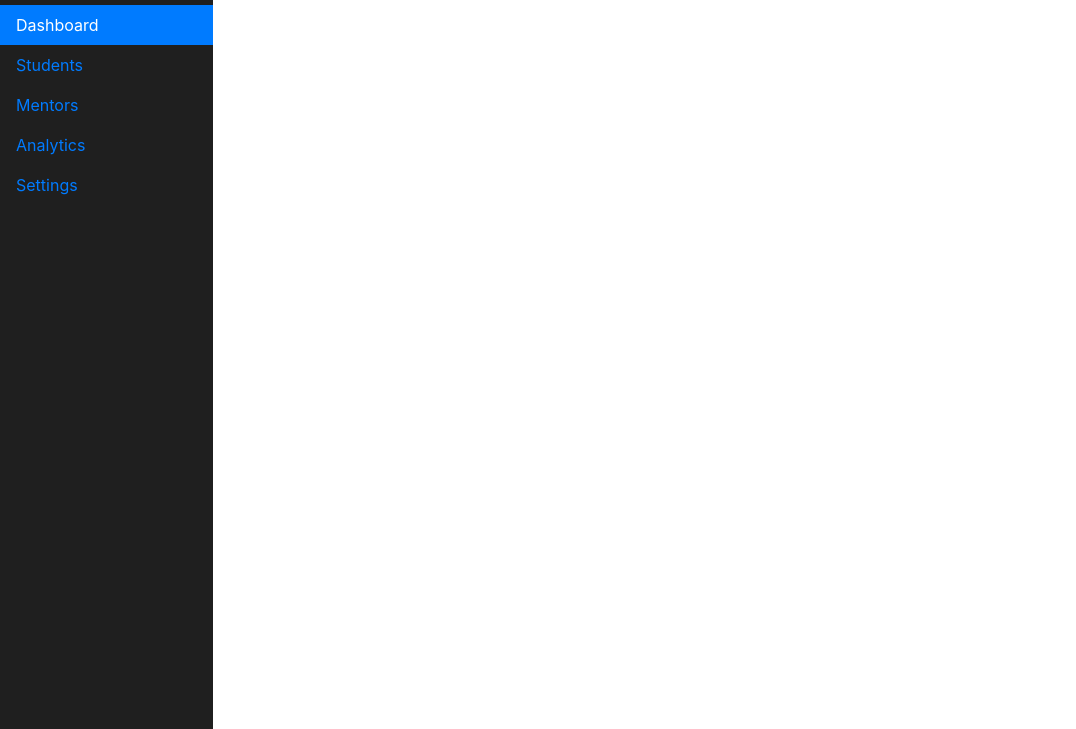
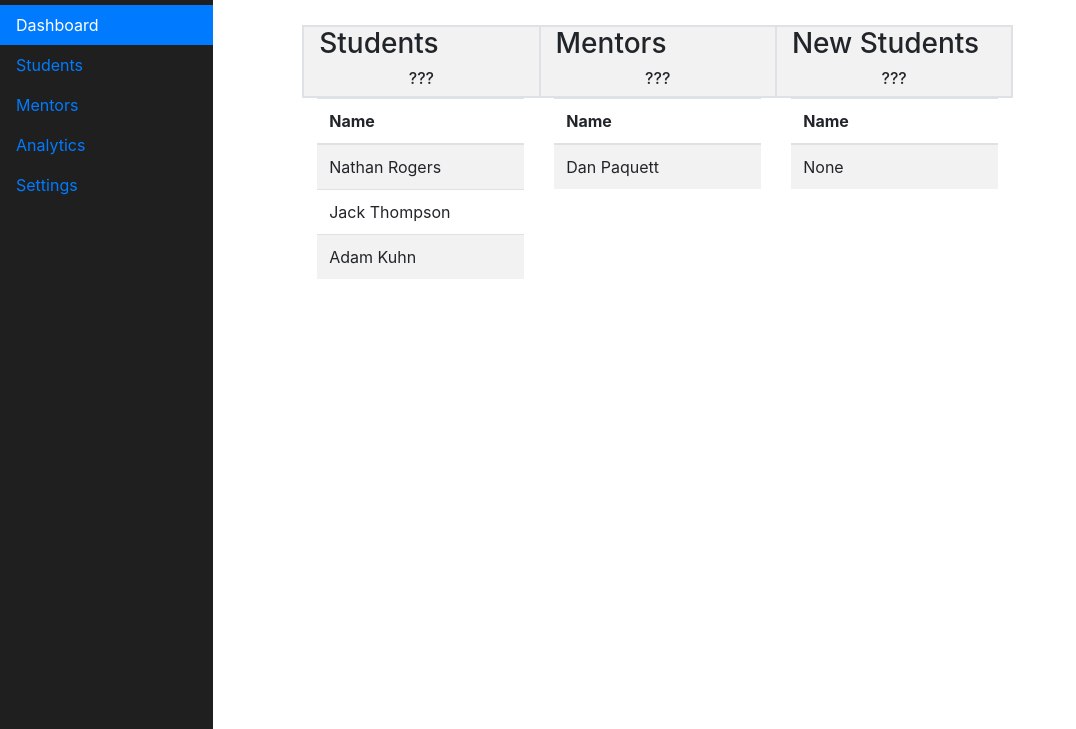
Before and after one commit to garyman12/attendance, a website: page Admin-dashboard/dashboard.html in a window 1280 px wide. Shown: the part 71-800 px from the top of the page, without its empty margins (0-1076 px from the left). Drawn offline with nearby package versions, Linux system fonts and the light colour scheme.

Commit message:
Added dashsboard

```diff
--- a/Admin-dashboard/dashboard.html
+++ b/Admin-dashboard/dashboard.html
@@ -34,7 +34,60 @@
         </nav>
 
         <main class="col-sm-9 offset-sm-3 col-md-10 offset-md-2 pt-3">
-          <h1>This Week</h1>
+            <h1>This Week</h1><br>
+            <div class='row'>
+                <div class='col-sm-1'></div>
+                <div class='col-sm-8'>
+                    <div class="row">
+                        <div class="col amt" style='border-width: 2px 1px 2px 2px; '>
+                            <h3>Students</h3>
+                            <h6 class='headcount'>???</h6>
+                        </div>
+                        <div class="col amt" style='border-width: 2px 1px 2px 1px; '>
+                            <h3>Mentors</h3>
+                            <h6 class='headcount'>???</h6>
+                        </div>
+                        <div class="col amt" style='border-width: 2px 2px 2px 1px; '>
+                            <h3>New Students</h3>
+                            <h6 class='headcount'>???</h6>
+                        </div>
+                    </div>
+                    <div class='row'>
+                        <div class='col'>
+                            <table class='table table-striped'>
+                                <thead>
+                                    <tr><th scope='col'>Name</th></tr>
+                                </thead>
+                                <tbody>
+                                    <tr><td scope='row'>Nathan Rogers</td></tr>
+                                    <tr><td scope='row'>Jack Thompson</td></tr>
+                                    <tr><td scope='row'>Adam Kuhn</td></tr>
+                                </tbody>
+                            </table>
+                        </div>
+                        <div class='col'>
+                            <table class='table table-striped'>
+                                <thead>
+                                    <tr><th scope='col'>Name</th></tr>
+                                </thead>
+                                <tbody>
+                                    <tr><td scope='row'>Dan Paquett</td></tr>
+                                </tbody>
+                            </table>
+                        </div>
+                        <div class='col'>
+                            <table class='table table-striped'>
+                                <thead>
+                                    <tr><th scope='col'>Name</th></tr>
+                                </thead>
+                                <tbody>
+                                    <tr><td scope='row'>None</th></tr>
+                                </tbody>
+                            </table>
+                        </div>
+                    </div>
+                </div>
+            </div>
         </main>
       </div>
     </div>
--- a/Admin-dashboard/style.css
+++ b/Admin-dashboard/style.css
@@ -36,3 +36,16 @@
   .sidebar .nav-link {
     border-radius: 0;
   }
+
+  /*
+   * Main Page
+  */
+
+.headcount{
+    text-align: center;
+}
+.amt{
+    background-color: #F2F2F2;
+    border-style: solid;
+    border-color: #DEE2E6;
+}
```
